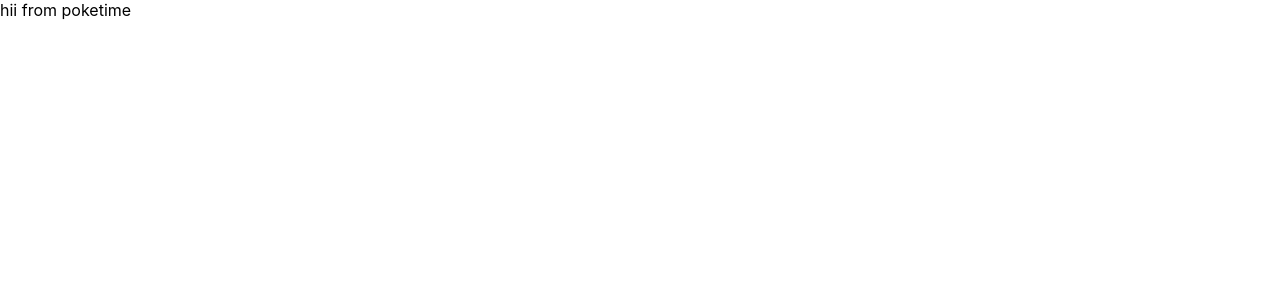
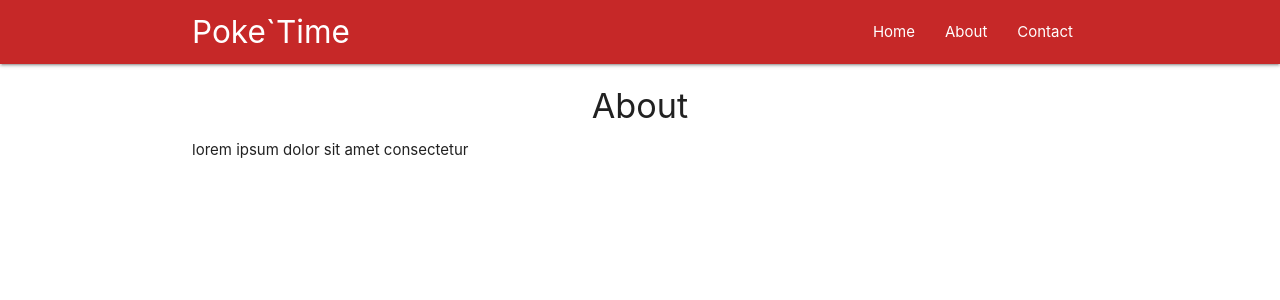
Before and after one commit to kapeiharshad/react-redux-tutorial, a React (Create React App) app in the folder poketime/: page /about in a window 1280 px wide. Shown: the top 300 px of the page. Built offline with nearby package versions, Linux system fonts and the light colour scheme.

Commit message:
link and navlink router added:poketime

```diff
--- a/poketime/package.json
+++ b/poketime/package.json
@@ -8,6 +8,7 @@
     "@testing-library/user-event": "^7.1.2",
     "react": "^16.13.1",
     "react-dom": "^16.13.1",
+    "react-router-dom": "^5.2.0",
     "react-scripts": "3.4.1"
   },
   "scripts": {
--- a/poketime/public/index.html
+++ b/poketime/public/index.html
@@ -24,6 +24,14 @@
       work correctly both with client-side routing and a non-root public URL.
       Learn how to configure a non-root public URL by running `npm run build`.
     -->
+
+    <!-- Materialize css  -->
+
+    <link
+      rel="stylesheet"
+      href="https://cdnjs.cloudflare.com/ajax/libs/materialize/1.0.0/css/materialize.min.css"
+    />
+
     <title>React App</title>
   </head>
   <body>
--- a/poketime/src/App.js
+++ b/poketime/src/App.js
@@ -1,8 +1,22 @@
-import React, { Component } from "react";
+import React, {Component} from "react";
+import Navbar from "./components/Navbar";
+import {BrowserRouter, Route} from "react-router-dom";
+import Home from "./components/Home";
+import About from "./components/About";
+import Contact from "./components/Contact";
 
 class App extends Component {
   render() {
-    return <div className="App">hii from poketime</div>;
+    return (
+      <BrowserRouter>
+        <div className="App">
+          <Navbar />
+          <Route exact path="/" component={Home} />
+          <Route path="/about" component={About} />
+          <Route path="/contact" component={Contact} />
+        </div>
+      </BrowserRouter>
+    );
   }
 }
 
--- /dev/null
+++ b/poketime/src/components/About.js
@@ -0,0 +1,11 @@
+import React from "react";
+
+const About = () => {
+  return (
+    <div className="container">
+      <h4 className="center">About</h4>
+      <p>lorem ipsum dolor sit amet consectetur</p>
+    </div>
+  );
+};
+export default About;
--- /dev/null
+++ b/poketime/src/components/Contact.js
@@ -0,0 +1,11 @@
+import React from "react";
+
+const Contact = () => {
+  return (
+    <div className="container">
+      <h4 className="center">Contact</h4>
+      <p>lorem ipsum dolor sit amet consectetur</p>
+    </div>
+  );
+};
+export default Contact;
--- /dev/null
+++ b/poketime/src/components/Home.js
@@ -0,0 +1,11 @@
+import React from "react";
+
+const Home = () => {
+  return (
+    <div className="container">
+      <h4 className="center">Home</h4>
+      <p>lorem ipsum dolor sit amet consectetur</p>
+    </div>
+  );
+};
+export default Home;
--- /dev/null
+++ b/poketime/src/components/Navbar.js
@@ -0,0 +1,26 @@
+import React from "react";
+import {Link, NavLink} from "react-router-dom";
+
+const Navbar = () => {
+  return (
+    <nav className="nav-wrapper red darken-3">
+      <div className="container">
+        <Link to="/" className="brand-logo">
+          Poke`Time
+        </Link>
+        <ul className="right">
+          <li>
+            <Link to="/">Home</Link>
+          </li>
+          <li>
+            <NavLink to="/about">About</NavLink>
+          </li>
+          <li>
+            <NavLink to="/contact">Contact</NavLink>
+          </li>
+        </ul>
+      </div>
+    </nav>
+  );
+};
+export default Navbar;
```
